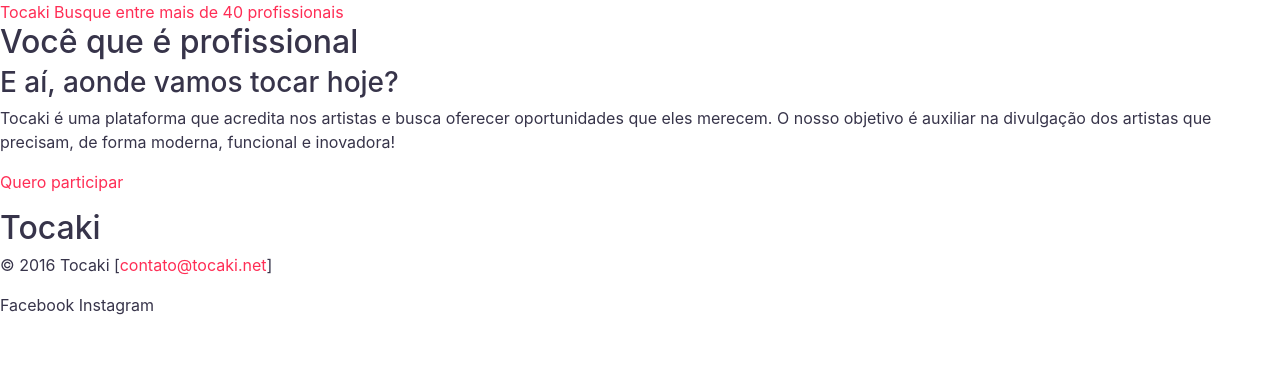
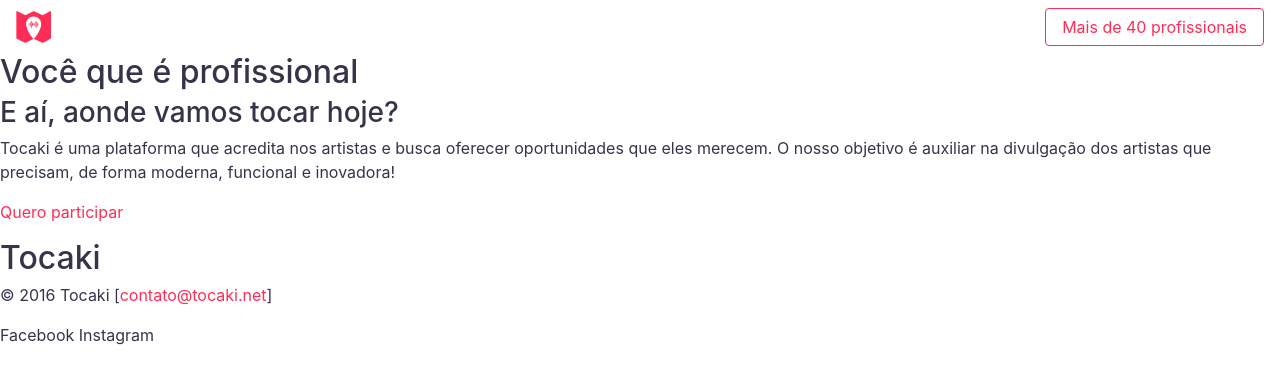
Before and after one commit to tocaki/tocaki.github.io, a Jekyll site: the page built from index.md, in a window 1280 px wide. Shown: the top 384 px of the page. Built offline with Jekyll 4.4.1, drawn with Linux system fonts in a browser that asks for light colours.

Commit message:
Add navbar

```diff
--- a/_includes/header.html
+++ b/_includes/header.html
@@ -1,6 +1,3 @@
 <header>
-  <nav>
-    <a href="#">{{ site.title }}</a>
-    <a href="#">Busque entre mais de 40 profissionais</a>
-  </nav>
+  {% include navbar.html %}
 </header>
--- /dev/null
+++ b/_includes/navbar.html
@@ -0,0 +1,7 @@
+<nav class="navbar">
+  <a href="{{ "/" | site.baseurl }}" class="navbar-brand">
+    {% include icon.html i="tocaki-fill" %}
+    <span class="sr-only">{{ site.title }}</span>
+  </a>
+  <a href="#" class="btn btn-outline-primary pull-xs-right">Mais de 40 profissionais</a>
+</nav>
--- a/css/main.scss
+++ b/css/main.scss
@@ -15,4 +15,26 @@
 $brand-warning: #FFA400;
 $brand-danger:  #E3170A;
 
+$navbar-brand-padding-y: 0;
+
 @import "bootstrap/bootstrap";
+
+.icon {
+  display: inline-block;
+  width: 1em;
+  height: 1em;
+  position: relative;
+  top: 0.1em;
+  stroke-width: 0;
+  stroke: currentColor;
+  fill: currentColor;
+
+  &.tocaki-fill {
+    width: 1.0986328125em;
+  }
+}
+
+.navbar-brand {
+  font-size: 2rem;
+  line-height: 1;
+}
```
